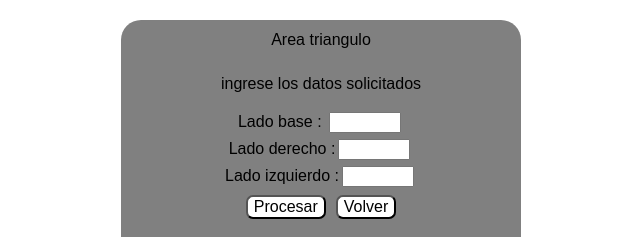
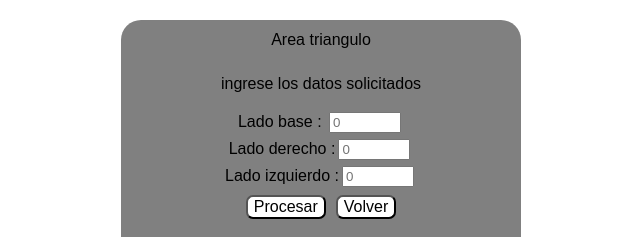
Before and after one commit to juan220142/FinalEIA, a React (Create React App) app: page /triang in a window 1280 px wide. Shown: the top 237 px of the page, without its empty margins (319-959 px from the left). Built offline with nearby package versions, Linux system fonts and the light colour scheme.

Commit message:
placeholders at all inputs to put an example , and check running of functions

```diff
--- a/src/pages/ACirc.js
+++ b/src/pages/ACirc.js
@@ -45,7 +45,7 @@ class ACirc extends Component{
                     <p>ingrese los datos solicitados</p>
                     <form onSubmit={this.onFinish}>
                         <label for="inp">Ingrese el radio :</label>
-                        <input type="number" name="inp" min={1} max={9999} onChange={e => this.setState({radio:e.target.value}) }/>
+                        <input type="number" name="inp" min={1} max={9999} onChange={e => this.setState({radio:e.target.value}) } placeholder={0}/>
                         <button type="submit">Procesar</button>
 
                         <Link to="/"><button>Volver</button></Link>
--- a/src/pages/ARect.js
+++ b/src/pages/ARect.js
@@ -50,9 +50,9 @@ class Fibo extends Component{
                     <form onSubmit={this.onFinish}>
                         <div>
                             <label htmlFor="inp">Lado base : </label>
-                            <input type="number" name="inp" min={1} max={9999} onChange={e => this.setState({base:e.target.value}) }/></div>
+                            <input type="number" name="inp" min={1} max={9999} onChange={e => this.setState({base:e.target.value}) } placeholder={0}/></div>
                         <div><label htmlFor="insta">Valor Altura:</label>
-                            <input type="number" name="insta" min={1} max={9999}  onChange={e => this.setState({altura:e.target.value}) }/></div>
+                            <input type="number" name="insta" min={1} max={9999}  onChange={e => this.setState({altura:e.target.value}) } placeholder={0}/></div>
 
                         <button type="submit">Procesar</button>
 
--- a/src/pages/ATriang.js
+++ b/src/pages/ATriang.js
@@ -58,11 +58,11 @@ class Fibo extends Component{
                     <form onSubmit={this.onFinish}>
                         <div>
                             <label htmlFor="inp">Lado base : </label>
-                            <input type="number" name="inp"  min={1} max={9999} onChange={e => this.setState({base:e.target.value}) }/></div>
+                            <input type="number" name="inp"  min={1} max={9999} onChange={e => this.setState({base:e.target.value}) } placeholder={0}/></div>
                         <div><label htmlFor="ins">Lado derecho :</label>
-                            <input type="number" name="ins"  min={1} max={9999} onChange={e => this.setState({lado_d:e.target.value}) }/></div>
+                            <input type="number" name="ins"  min={1} max={9999} onChange={e => this.setState({lado_d:e.target.value}) } placeholder={0}/></div>
                         <div><label htmlFor="inst">Lado izquierdo :</label>
-                            <input type="number" name="inst" min={1} max={9999} onChange={e => this.setState({lado_i:e.target.value}) }/></div>
+                            <input type="number" name="inst" min={1} max={9999} onChange={e => this.setState({lado_i:e.target.value}) } placeholder={0}/></div>
                         <button type="submit">Procesar</button>
                         <Link to="/"><button>Volver</button></Link>
                         <h1>{this.state.error1}</h1>
--- a/src/pages/Fact.js
+++ b/src/pages/Fact.js
@@ -35,7 +35,7 @@ class Facts extends Component{
 
         })
         console.log(data)
-        this.setState({total:data})
+        this.setState({total:data.data,error1:data.error1})
     }
     render(){
         return(
@@ -45,7 +45,7 @@ class Facts extends Component{
                     <p></p>
                     <form onSubmit={this.onFinish}>
                         <label for="inp">Ingrese el número :</label>
-                        <input type="number" name="inp" min={0} max={170} onChange={e => this.setState({numero:e.target.value}) }/>
+                        <input type="number" name="inp" min={0} max={170} onChange={e => this.setState({numero:e.target.value}) } placeholder={0}/>
                         <button  type="submit">Procesar</button>
 
                         <Link to="/"><button>Volver</button></Link>
--- a/src/pages/Fibo.js
+++ b/src/pages/Fibo.js
@@ -45,7 +45,7 @@ class Fibo extends Component{
 
                 <form onSubmit={this.onFinish}>
                     <label for="inp">Ingrese el número :</label>
-                    <input type="number" name="inp" min={1} max={300}onChange={e => this.setState({numero:e.target.value}) }/>
+                    <input type="number" name="inp" min={1} max={300}onChange={e => this.setState({numero:e.target.value}) } placeholder={0}/>
                     <button type="submit">Procesar</button>
 
                     <Link to="/" ><button>Volver</button></Link>
```
